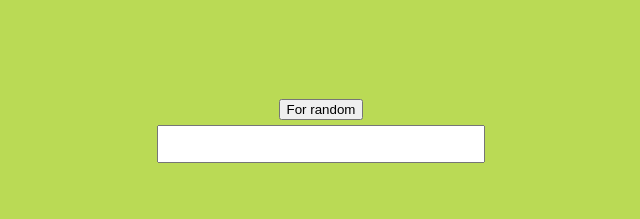
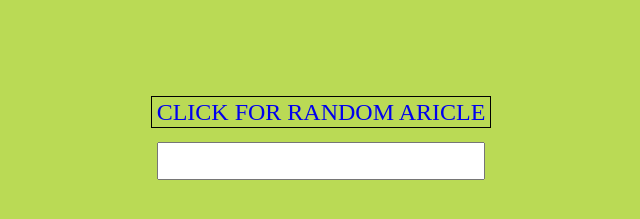
Before and after one commit to pallav-jain-au3/wikisearch, a plain HTML site: page index.html in a window 1280 px wide. Shown: the part 69-288 px from the top of the page, without its empty margins (319-959 px from the left). Drawn offline with nearby package versions, Linux system fonts and the light colour scheme.

Commit message:
second commit

```diff
--- a/css/styles.css
+++ b/css/styles.css
@@ -1,31 +1,42 @@
-body{
+body {
   display: flex;
   justify-content: center;
   align-items: center;
   text-align: center;
   background: #BADA55;
   flex-direction: column;
-
-}
-.search-box{
-  padding : 5rem 0;
 }
 
-  .articles a
-  {
+.search-box {
+  padding: 5rem 0;
+}
+
+.articles a {
   text-decoration: none;
   color: black;
-  }
-  li{
-    list-style-type: none;
-    background: white;
-  }
-.btn{
-  margin-bottom: 5px;
 }
-.search{
+
+li {
+  list-style-type: none;
+  background: white;
+}
+
+.btn {
+  text-decoration: none;
+  font-size: 1.5rem;
+  border: 1px solid black;
+  padding: 2px 5px;
+  background:
+}
+
+.btn:hover {
+  background: #4e4e4e;
+  color: white;
+}
+
+.search {
   width: 20rem;
   height: 2rem;
   font-size: 2rem;
-
+  margin-top: 1rem;
 }
--- a/index.html
+++ b/index.html
@@ -1,25 +1,27 @@
 <!DOCTYPE html>
 <html lang="en">
+
 <head>
   <meta charset="UTF-8">
   <title>wikipedia</title>
   <script src="https://ajax.googleapis.com/ajax/libs/jquery/3.4.0/jquery.min.js"></script>
   <link rel="stylesheet" href="css/styles.css">
 </head>
+
 <body>
   <h1>WIKIPEDIA SEARCH</h1>
   <div class="search-box">
     <form class="search-form">
-  <button type="button" name="button" class="btn">For random</button><br>
+      <a href="https://en.wikipedia.org/wiki/Special:Random" target="_blank" class= "btn">CLICK FOR RANDOM ARICLE</a>
+      <br>
       <input type="text" class="search">
       <div class="wikipage">
-          <ul class = "articles">
-
+        <ul class="articles">
         </ul>
-
       </div>
     </form>
   </div>
-<script src = "index.js"></script>
+  <script src="index.js"></script>
 </body>
+
 </html>
```
Lines whose indentation alone changed are shown as unchanged.
